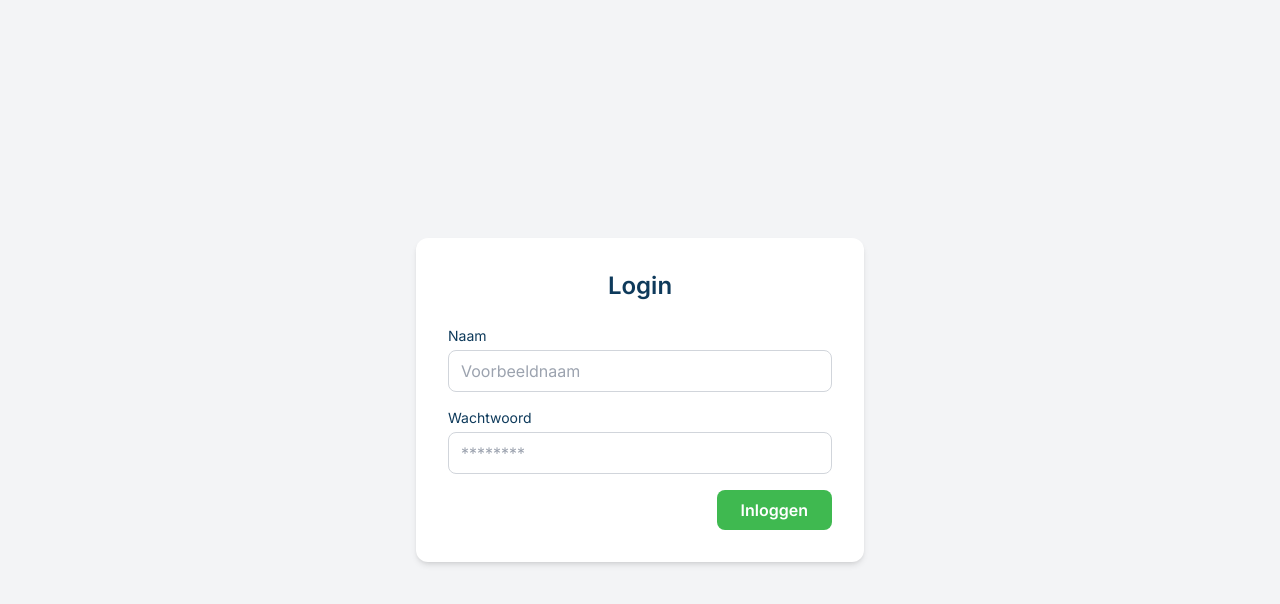
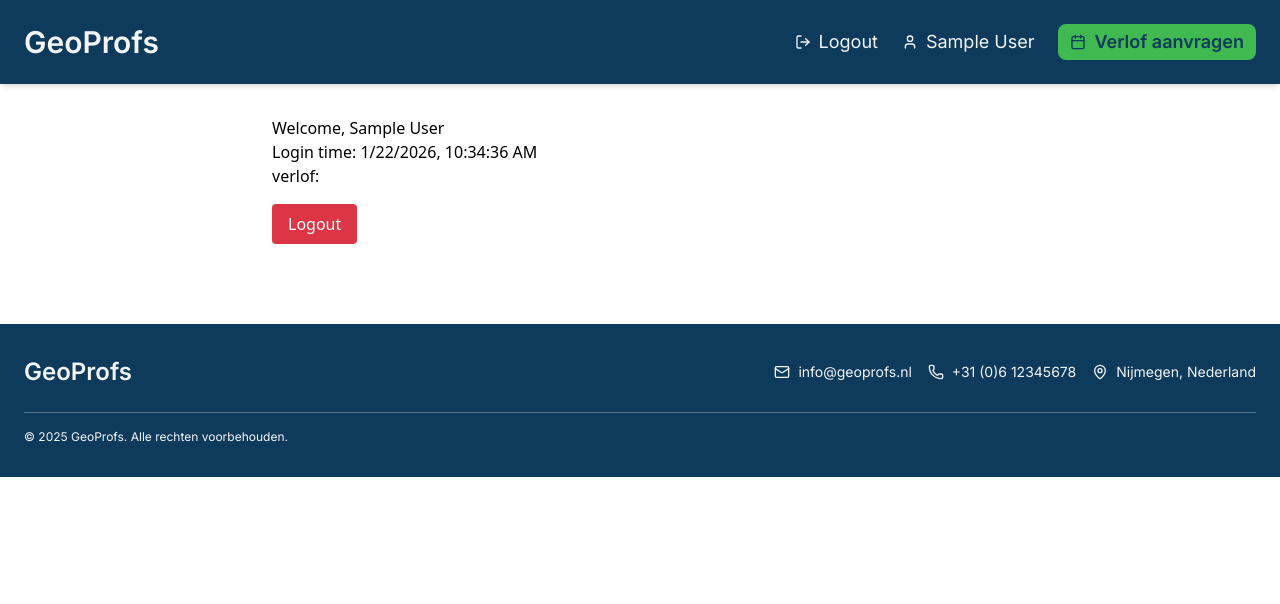
Before and after one commit to Manuel2175/GeoProfs, a Vue app in the folder frontendgeoprofs/: page /dashboard in a window 1280 px wide. Before the commit this address led to /login. Shown: the top 604 px of the page. Built offline with nearby package versions, Linux system fonts and the light colour scheme; sample sign-in values are in the browser's storage; what v-calendar would draw is missing.

Commit message:
Frontend gefixt met bearer tokens en nieuwe routes

```diff
--- a/frontendgeoprofs/src/components/Dashboard.vue
+++ b/frontendgeoprofs/src/components/Dashboard.vue
@@ -1,14 +1,3 @@
-<template>
-    <div class="dashboard-container">
-        <h1>Welcome, {{ user.name }}</h1>
-        <p>Login time: {{ loginTime }}</p>
-
-        <button @click="handleLogout" class="logout-btn">
-            Logout
-        </button>
-    </div>
-</template>
-
 <script>
 import { ref, onMounted } from 'vue';
 import { useRouter } from 'vue-router';
@@ -23,9 +12,12 @@ export default {
 
     onMounted(() => {
       const currentUser = AuthService.getCurrentUser();
-            if (currentUser && currentUser.user) {
-                user.value = currentUser.user;
+
+      if (currentUser) {
+        user.value = currentUser;
         loginTime.value = new Date().toLocaleString();
+      } else {
+        router.push('/login');
       }
     });
 
@@ -46,6 +38,18 @@ export default {
   }
 };
 </script>
+
+<template>
+    <div class="dashboard-container">
+        <h1>Welcome, {{ user.name }}</h1>
+      <p>Login time: {{ loginTime }}</p>
+      <p>verlof: {{ user.verlofsaldo }}</p>
+
+        <button @click="handleLogout" class="logout-btn">
+            Logout
+        </button>
+    </div>
+</template>
 
 <style scoped>
 .dashboard-container {
--- a/frontendgeoprofs/src/components/Header.vue
+++ b/frontendgeoprofs/src/components/Header.vue
@@ -5,7 +5,7 @@ import { LogIn, LogOut, User, Calendar } from "lucide-vue-next";
 import AuthService from '@/services/AuthService';
 
 const router = useRouter();
-const currentUser = ref(AuthService.getCurrentUser());
+const currentUser = (AuthService.getCurrentUser());
 
 const updateCurrentUser = () => {
     currentUser.value = AuthService.getCurrentUser();
@@ -49,7 +49,7 @@ const handleLogout = async () => {
                     <LogOut class="w-4 h-4" /> Logout
                 </button>
                 <span class="flex text-lg text-[#F3F4F6] items-center gap-2">
-                    <User class="w-4 h-4" /> {{ currentUser.user.name }}
+                    <User class="w-4 h-4" /> {{ currentUser.name }}
                 </span>
                 <a href="/verlof"
                     class="flex items-center text-lg gap-2 bg-[#3FB950] text-[#0E3A5B] px-3 py-1 rounded-lg font-semibold hover:bg-[#34a843] transition-colors">
--- a/frontendgeoprofs/src/components/LoginForm.vue
+++ b/frontendgeoprofs/src/components/LoginForm.vue
@@ -8,7 +8,7 @@
           <label class="block text-sm font-medium text-[#0E3A5B] mb-1">Naam</label>
           <input
             type="text"
-            v-model="username"
+            v-model="name"
             required
             placeholder="Voorbeeldnaam"
             class="w-full border border-gray-300 rounded-lg px-3 py-2 focus:ring-2 focus:ring-[#3FB950] focus:border-[#3FB950]"
@@ -52,7 +52,7 @@ import AuthService from '@/services/AuthService';
 export default {
   name: 'LoginForm',
   setup() {
-    const username = ref('');
+    const name = ref('');
     const password = ref('');
     const error = ref('');
     const loading = ref(false);
@@ -66,7 +66,7 @@ export default {
 
       try {
         // Call existing login functionality (AuthService)
-        await AuthService.login(username.value, password.value);
+        await AuthService.login(name.value, password.value);
 
         // Redirect to home or dashboard after a successful login
         router.push('/dashboard');
@@ -81,7 +81,7 @@ export default {
     };
 
     return {
-      username,
+      name,
       password,
       error,
       loading,
--- a/frontendgeoprofs/src/components/VerlofForm.vue
+++ b/frontendgeoprofs/src/components/VerlofForm.vue
@@ -3,7 +3,8 @@ import { useRouter } from 'vue-router';
 import VerlofService from "@/services/VerlofService.js";
 import AuthService from "@/services/AuthService.js";
 import { ref, onMounted } from 'vue';
-import {ensureCsrfToken} from "@/services/axios-config.js"; // onMounted toevoegen
+import {ensureCsrfToken} from "@/services/axios-config.js";
+import verlofService from "@/services/VerlofService.js"; // onMounted toevoegen
 
 export default {
   name: 'VerlofForm',
@@ -27,8 +28,8 @@ export default {
       try {
         const currentUser = AuthService.getCurrentUser();
 
-        const userId = currentUser.user.id;
-        await VerlofService.aanvragen(userId, {
+        const user = currentUser.id;
+        await VerlofService.aanvragen(user, {
           reden: reden.value,
           startdatum: startdatum.value,
           einddatum: einddatum.value,
--- a/frontendgeoprofs/src/services/AuthService.js
+++ b/frontendgeoprofs/src/services/AuthService.js
@@ -1,20 +1,25 @@
 // src/services/auth.service.js
 import axios from 'axios';
-
-// const API_URL = '/api/auth';
 
 class AuthService {
   async login(username, password) {
     try {
-            await axios.get('/sanctum/csrf-cookie'); // Uses axios.defaults.baseURL
-
-            const response = await axios.post('/auth/request', { // No need for API_URL
+      const response = await axios.post('/auth/request', {
         name: username,
         password: password
       });
 
-            if (response.data) {
-                localStorage.setItem('userId', JSON.stringify(response.data));
+      // Verwacht dat de API een JWT of ander bearer token teruggeeft
+      if (response.data?.token) {
+        const userData = {
+          ...response.data.user,
+          token: response.data.token
+        };
+
+        // Sla gebruiker + token op
+        localStorage.setItem('user', JSON.stringify(userData));
+
+        // Zet standaard Authorization-header
         axios.defaults.headers.common['Authorization'] = `Bearer ${response.data.token}`;
       }
 
@@ -25,20 +30,25 @@ class AuthService {
   }
 
   logout() {
-        return axios.delete('/auth/request').then(() => { // Use DELETE method for logout
-            localStorage.removeItem('userId'); // Clear user data from localStorage
-            delete axios.defaults.headers.common['Authorization']; // Remove Authorization header
-        }).catch((error) => {
-            console.error('Logout failed:', error); // Log logout errors
+    try {
+      // Optioneel: maak logout-aanroep naar server als endpoint bestaat
+      axios.delete('/auth/request').catch(() => {});
+
+      // Verwijder lokale data
+      localStorage.removeItem('user');
+      delete axios.defaults.headers.common['Authorization'];
+    } catch (error) {
+      console.error('Logout failed:', error);
       throw error;
-        });
+    }
   }
 
   getCurrentUser() {
-        const user = localStorage.getItem('userId');
+    const user = localStorage.getItem('user');
     return user ? JSON.parse(user) : null;
   }
 
+  // Handige helper om header opnieuw te zetten bij page refresh
 }
 
 export default new AuthService();
--- a/frontendgeoprofs/src/services/VerlofService.js
+++ b/frontendgeoprofs/src/services/VerlofService.js
@@ -2,9 +2,9 @@
 import axios from 'axios';
 
 class VerlofService {
-  async aanvragen(userId, data) {
+  async aanvragen(user, data) {
     try {
-      const response = await axios.post(`/user/${userId}/verlofaanvraag`, data);
+      const response = await axios.post(`/user/${user}/verlofaanvraag`, data);
       return response.data;
     } catch (error) {
       throw error;
```
Lines whose indentation alone changed are shown as unchanged.
